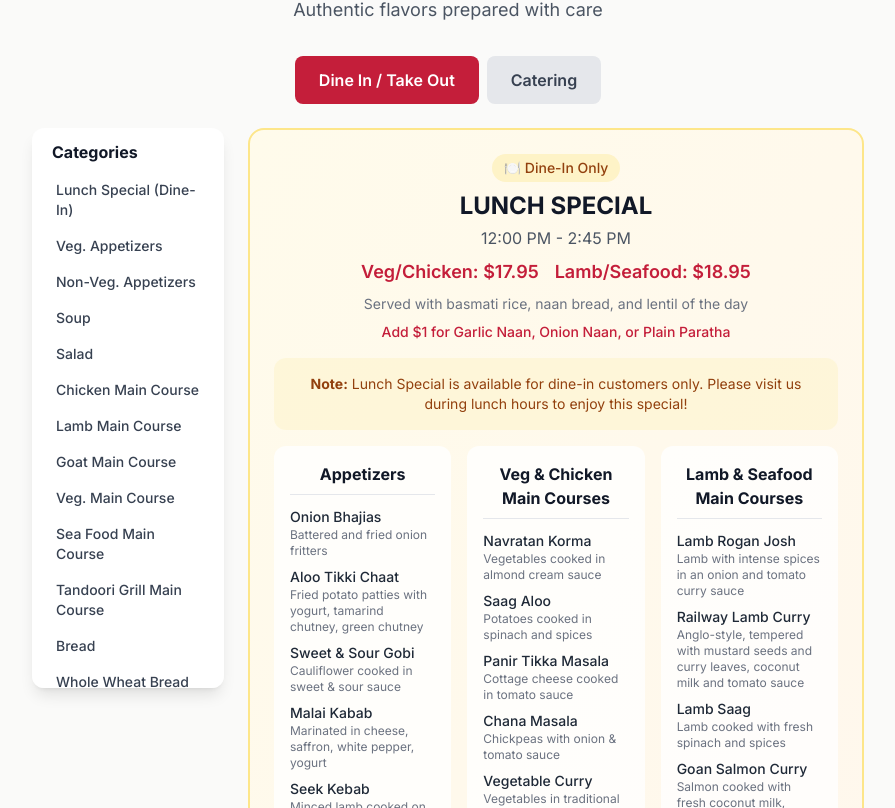
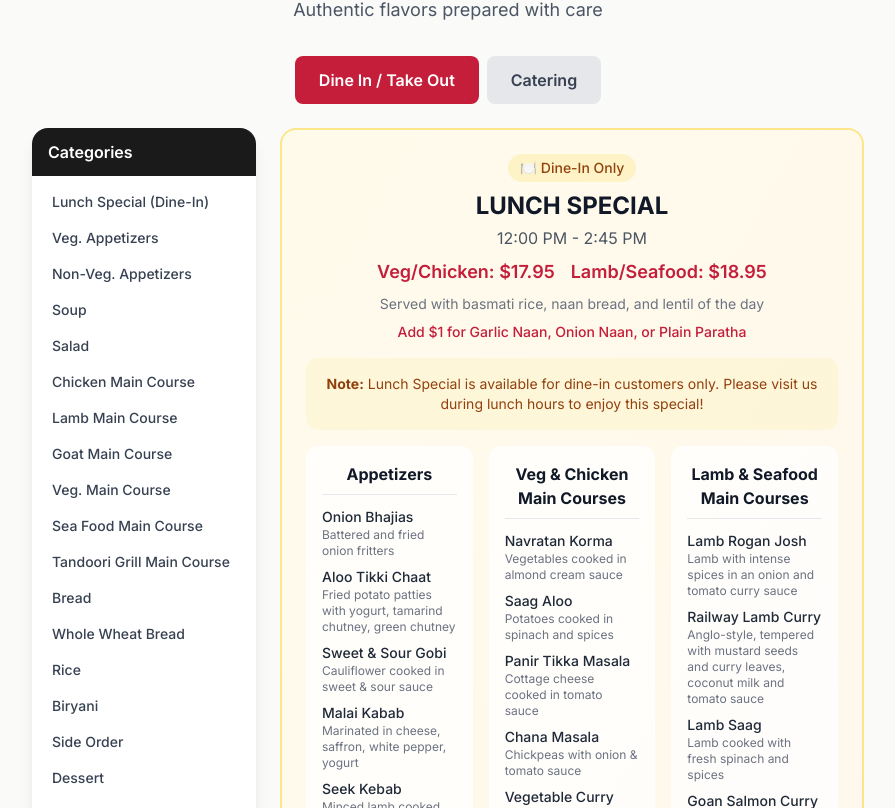
Before and after one commit to tanav-malhotra/omindianfood-website, a Next.js app: page /menu in a window 1280 px wide. Shown: the part 452-1260 px from the top of the page, without its empty margins (192-1087 px from the left). Built offline with nearby package versions, Linux system fonts and the light colour scheme.

Commit message:
categories ui change

```diff
--- a/src/components/MenuDisplay.tsx
+++ b/src/components/MenuDisplay.tsx
@@ -237,9 +237,12 @@ export default function MenuDisplay({ dinnerCategories, barMenu, cateringMenu, l
       {/* Desktop Sidebar + Content Layout */}
       <div className="flex gap-6">
         {/* Desktop Sidebar */}
-        <div className="hidden md:block w-48 flex-shrink-0">
-          <div className="sticky top-24 bg-white rounded-xl shadow-lg p-3 max-h-[70vh] overflow-y-auto">
-            <h3 className="font-bold text-gray-900 mb-2 px-2">Categories</h3>
+        <div className="hidden md:block w-56 flex-shrink-0">
+          <div className="sticky top-24 bg-white rounded-2xl shadow-lg overflow-hidden">
+            <div className="bg-[#1A1A1A] px-4 py-3">
+              <h3 className="text-white font-semibold">Categories</h3>
+            </div>
+            <div className="p-2">
             {getCurrentCategories().map((cat) => (
               <button
                 key={cat.id}
@@ -256,6 +259,7 @@ export default function MenuDisplay({ dinnerCategories, barMenu, cateringMenu, l
                 {cat.name}
               </button>
             ))}
+            </div>
           </div>
         </div>
 
--- a/src/components/OrderInterface.tsx
+++ b/src/components/OrderInterface.tsx
@@ -906,7 +906,7 @@ export default function OrderInterface({ dinnerCategories, lunchMenu, barMenu, c
             <div className="bg-[#1A1A1A] px-4 py-3">
               <h3 className="text-white font-semibold">Categories</h3>
             </div>
-            <div className="p-2 max-h-[60vh] overflow-y-auto">
+            <div className="p-2">
               {getCurrentCategories().map((cat) => (
                 <button
                   key={cat.id}
```
